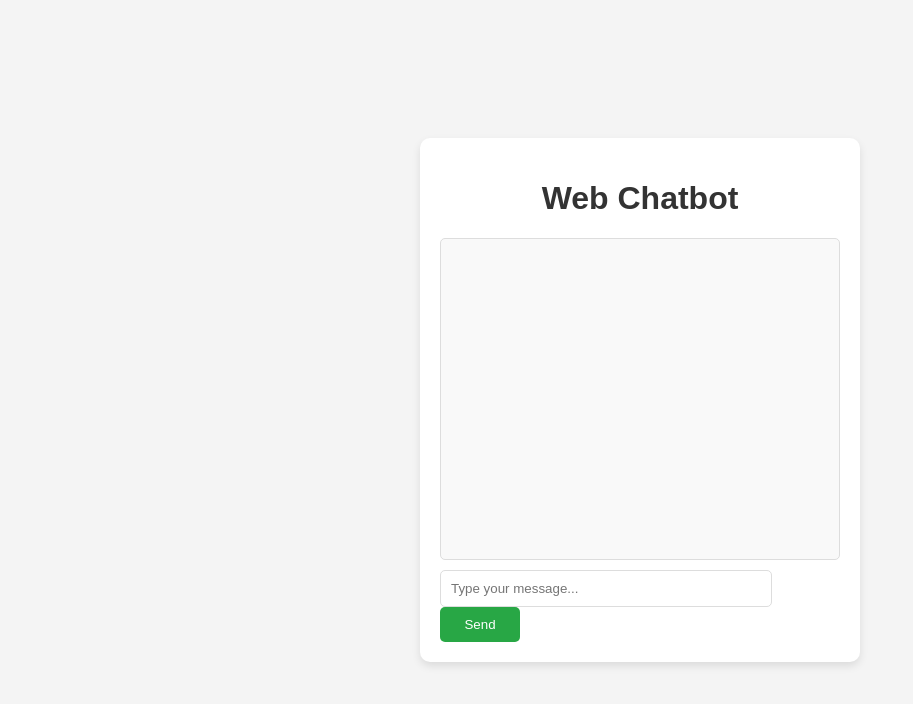
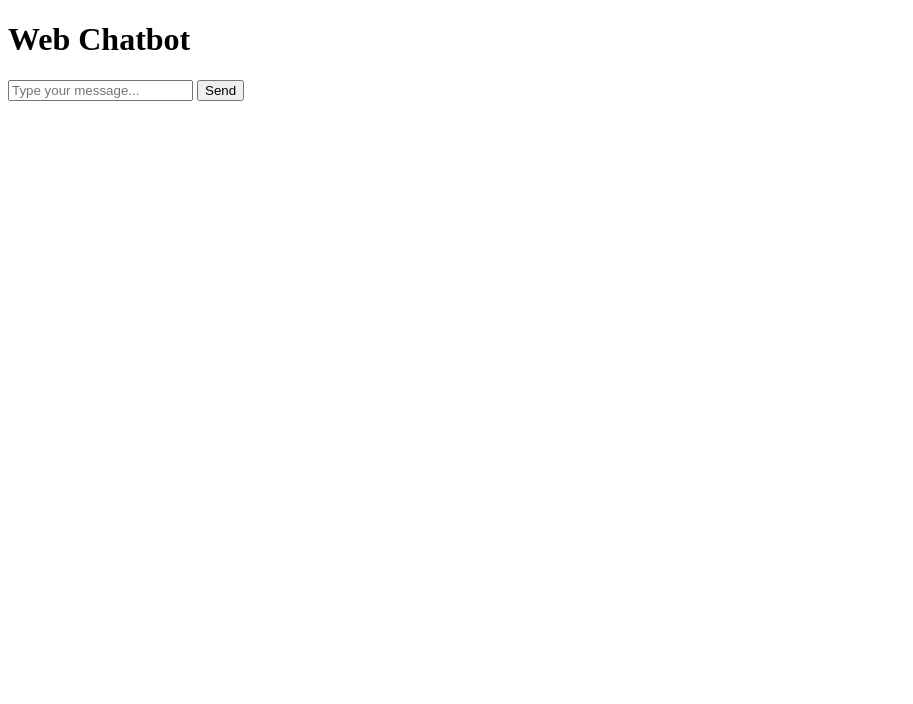
Before and after one commit to mrfrank-ofc/Web-Chatbot, a website: page public/index.html in a window 1280 px wide. Shown: the whole page, without its empty margins (0-913 px from the left). Drawn offline with Linux system fonts and the light colour scheme.

Commit message:
Update index.html

```diff
--- a/public/index.html
+++ b/public/index.html
@@ -5,73 +5,7 @@
   <meta name="viewport" content="width=device-width, initial-scale=1.0">
   <title>Web Chatbot</title>
   <style>
-    body {
-      font-family: Arial, sans-serif;
-      background-color: #f4f4f4;
-      display: flex;
-      justify-content: center;
-      align-items: center;
-      height: 100vh;
-      margin: 0;
-    }
-
-    .chat-container {
-      background-color: #fff;
-      border-radius: 10px;
-      box-shadow: 0 4px 8px rgba(0, 0, 0, 0.1);
-      width: 400px;
-      padding: 20px;
-    }
-
-    h1 {
-      text-align: center;
-      color: #333;
-    }
-
-    #chat-log {
-      height: 300px;
-      overflow-y: auto;
-      border: 1px solid #ddd;
-      border-radius: 5px;
-      padding: 10px;
-      margin-bottom: 10px;
-      background-color: #f9f9f9;
-    }
-
-    #user-input {
-      width: calc(100% - 90px);
-      padding: 10px;
-      border: 1px solid #ddd;
-      border-radius: 5px;
-    }
-
-    #send-btn {
-      width: 80px;
-      padding: 10px;
-      background-color: #28a745;
-      color: #fff;
-      border: none;
-      border-radius: 5px;
-      cursor: pointer;
-    }
-
-    #send-btn:hover {
-      background-color: #218838;
-    }
-
-    .message {
-      margin-bottom: 10px;
-    }
-
-    .user-message {
-      text-align: right;
-      color: #007bff;
-    }
-
-    .bot-message {
-      text-align: left;
-      color: #333;
-    }
+    /* Your existing CSS styles */
   </style>
 </head>
 <body>
@@ -116,7 +50,9 @@
 
         // Extract the chatbot's response
         if (data.response) {
-          addMessage(data.response, false); // Add bot response to chat log
+          // If the response is an object, extract the message property
+          const botMessage = typeof data.response === "object" ? data.response.response : data.response;
+          addMessage(botMessage, false); // Add bot response to chat log
         } else {
           addMessage("Error: No response from chatbot.", false);
         }
```
